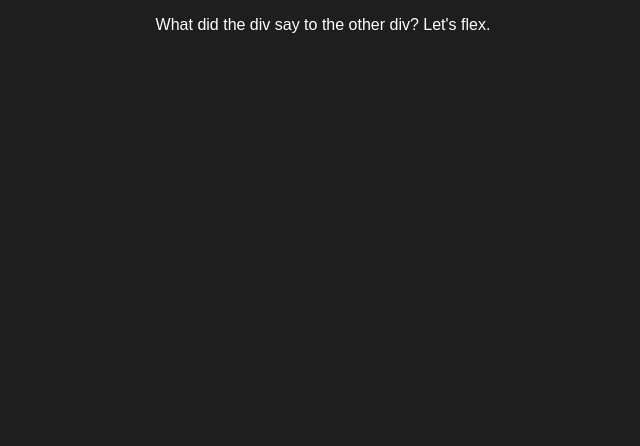
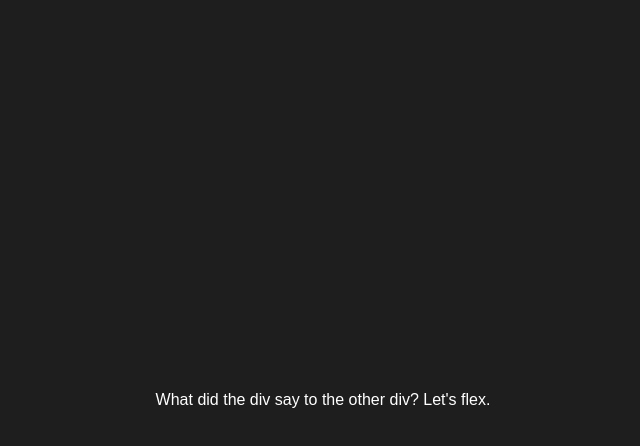
Before and after one commit to Taten-da/NiceUI, a plain HTML site: page index.html in a window 1280 px wide. Shown: the whole page, without its empty margins (317-957 px from the left). Drawn offline with Linux system fonts and the light colour scheme; a web font is replaced by a local one.

Commit message:
Update style.css

```diff
--- a/style.css
+++ b/style.css
@@ -2,26 +2,23 @@ h2, h1, h3, p {
     font-family: 'General Sans', sans-serif;
     text-align: center;
     color: white;
-
 }
 
 body {
-display: flex;
-justify-content: center; /* Center horizontally */
-align-items: center;    /* Center vertically */
-background-color: #1E1E1E;
-height: 100%;
-width: 100%;
-margin: 0;
-padding: 0;
-
+    display: flex;
+    background-color: #1E1E1E;
+    margin: 0;
+    padding: 0;
+    justify-content: center; /* Centers .TheDiv horizontally in the body */
+    align-items: center;    /* Centers .TheDiv vertically in the body */
+    min-height: 100vh;      /* Ensures body takes the full viewport height */
 }
 
 .TheDiv {
-
-justify-content: center; /* Center horizontally */
-align-items: center;    /* Center vertically */
-width: 100%;           /* Full width of viewport */
-height: 100%;          /* Full height of viewport */
-box-sizing: border-box; /* Ensures padding doesn't affect width/height */
+    display: flex;          /* Enables flexbox for centering */
+    justify-content: center; /* Centers content horizontally */
+    align-items: center;    /* Centers content vertically */
+    width: 100%;            /* Full width */
+    height: 100vh;          /* Full viewport height */
+    box-sizing: border-box; /* Ensures padding doesn't affect width/height */
 }
```
